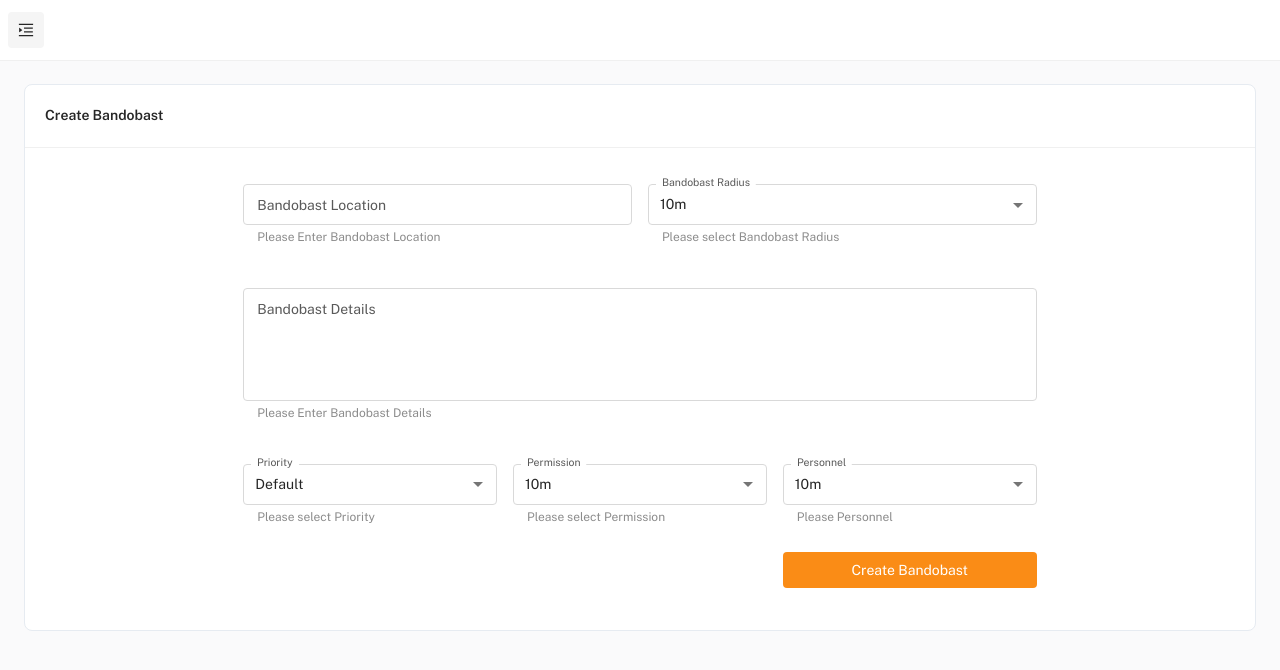
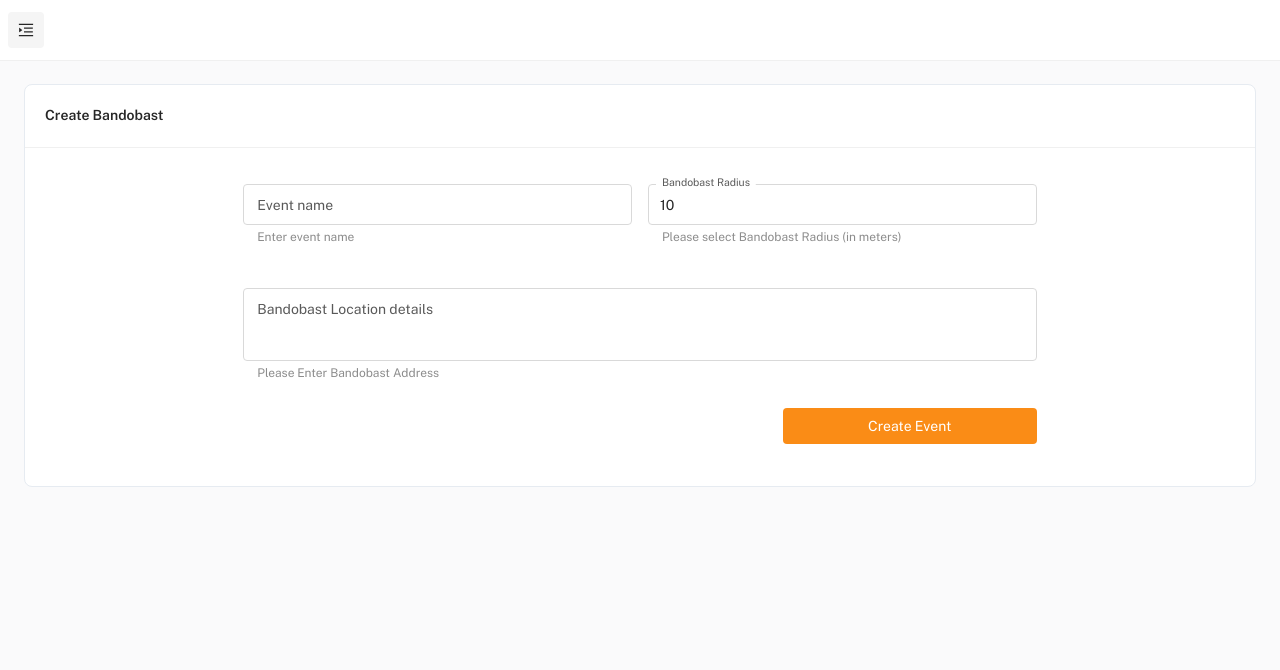
Before and after one commit to Nirikshak-IndiSafe/kavach-nirikshak-web, a React (Create React App) app: page /app/create-bandobast in a window 1280 px wide. Shown: the top 670 px of the page. Built offline with nearby package versions, Linux system fonts and the light colour scheme; the HTML template or start-up script is replaced by a standard one.

Commit message:
Create bandobast form modified

```diff
--- a/src/pages/extra-pages/CreateBandobast.js
+++ b/src/pages/extra-pages/CreateBandobast.js
@@ -1,13 +1,32 @@
 import MainCard from "components/MainCard";
-import React from "react";
+import React, { useState } from "react";
 import {
   Button,
   Grid,
-  MenuItem,
   TextField,
 } from "../../../node_modules/@mui/material/index";
 
 const CreateBandobast = () => {
+  const [details, setDetails] = useState({
+    name: "",
+    address: "",
+    start: "",
+    end: "",
+    radius: 0,
+  });
+
+  const onChange = (e) => {
+    setDetails({
+      ...details,
+      [e.target.name]: e.target.value,
+    });
+  };
+
+  const onSubmit = (e) => {
+    e.preventDefault();
+    console.log(details);
+  };
+
   return (
     <MainCard title="Create Bandobast">
       <Grid container>
@@ -17,104 +36,48 @@ const CreateBandobast = () => {
             <Grid container spacing={2}>
               <Grid item xs={12} sm={6}>
                 <TextField
-                  label="Bandobast Location"
+                  label="Event name"
                   fullWidth
-                  helperText="Please Enter Bandobast Location"
+                  helperText="Enter event name"
                   margin="normal"
+                  name="name"
+                  onChange={onChange}
                 />
               </Grid>
               <Grid item xs={12} sm={6}>
                 <TextField
-                  select
                   label="Bandobast Radius"
-                  defaultValue="10m"
-                  helperText="Please select Bandobast Radius"
+                  defaultValue="10"
+                  helperText="Please select Bandobast Radius (in meters)"
                   fullWidth
                   margin="normal"
-                >
-                  <MenuItem key={1} value="5m">
-                    5m
-                  </MenuItem>
-                  <MenuItem key={2} value="10m">
-                    10m
-                  </MenuItem>
-                  <MenuItem key={3} value="15m">
-                    15m
-                  </MenuItem>
-                </TextField>
+                  name="radius"
+                  onChange={onChange}
+                ></TextField>
               </Grid>
               <Grid item xs={12} sm={12}>
                 <TextField
-                  label="Bandobast Details"
+                  label="Bandobast Location details"
                   fullWidth
                   multiline
-                  rows={4}
-                  helperText="Please Enter Bandobast Details"
+                  rows={2}
+                  helperText="Please Enter Bandobast Address"
                   margin="normal"
+                  name="address"
+                  onChange={onChange}
                 />
               </Grid>
+              <Grid item xs={12} sm={8}></Grid>
               <Grid item xs={12} sm={4}>
-                <TextField
-                  select
-                  label="Priority"
-                  defaultValue="Default"
-                  helperText="Please select Priority"
-                  margin="normal"
+                <Button
                   fullWidth
+                  variant="contained"
+                  color="primary"
+                  onClick={onSubmit}
                 >
-                  <MenuItem key={1} value="Default">
-                    Default
-                  </MenuItem>
-                  <MenuItem key={2} value="High">
-                    High
-                  </MenuItem>
-                  <MenuItem key={3} value="Low">
-                    Low
-                  </MenuItem>
-                </TextField>
+                  Create Event
+                </Button>
               </Grid>
-              <Grid item xs={12} sm={4}>
-                <TextField
-                  select
-                  label="Permission"
-                  defaultValue="10m"
-                  helperText="Please select Permission"
-                  margin="normal"
-                  fullWidth
-                >
-                  <MenuItem key={1} value="5m">
-                    5m
-                  </MenuItem>
-                  <MenuItem key={2} value="10m">
-                    10m
-                  </MenuItem>
-                  <MenuItem key={3} value="15m">
-                    15m
-                  </MenuItem>
-                </TextField>
-              </Grid>
-              <Grid item xs={12} sm={4}>
-                <TextField
-                  select
-                  label="Personnel"
-                  defaultValue="10m"
-                  helperText="Please Personnel"
-                  margin="normal"
-                  fullWidth
-                >
-                  <MenuItem key={1} value="5m">
-                    5m
-                  </MenuItem>
-                  <MenuItem key={2} value="10m">
-                    10m
-                  </MenuItem>
-                  <MenuItem key={3} value="15m">
-                    15m
-                  </MenuItem>
-                </TextField>
-              </Grid>
-              <Grid item xs={12} sm={8}></Grid>
-              <Grid item xs={12} sm={4}><Button fullWidth variant="contained" color="primary">Create Bandobast</Button></Grid>
             </Grid>
             <br />
           </form>
```
Also changed, not shown: src/components/MapComponent.js (+0 -74 lines).
